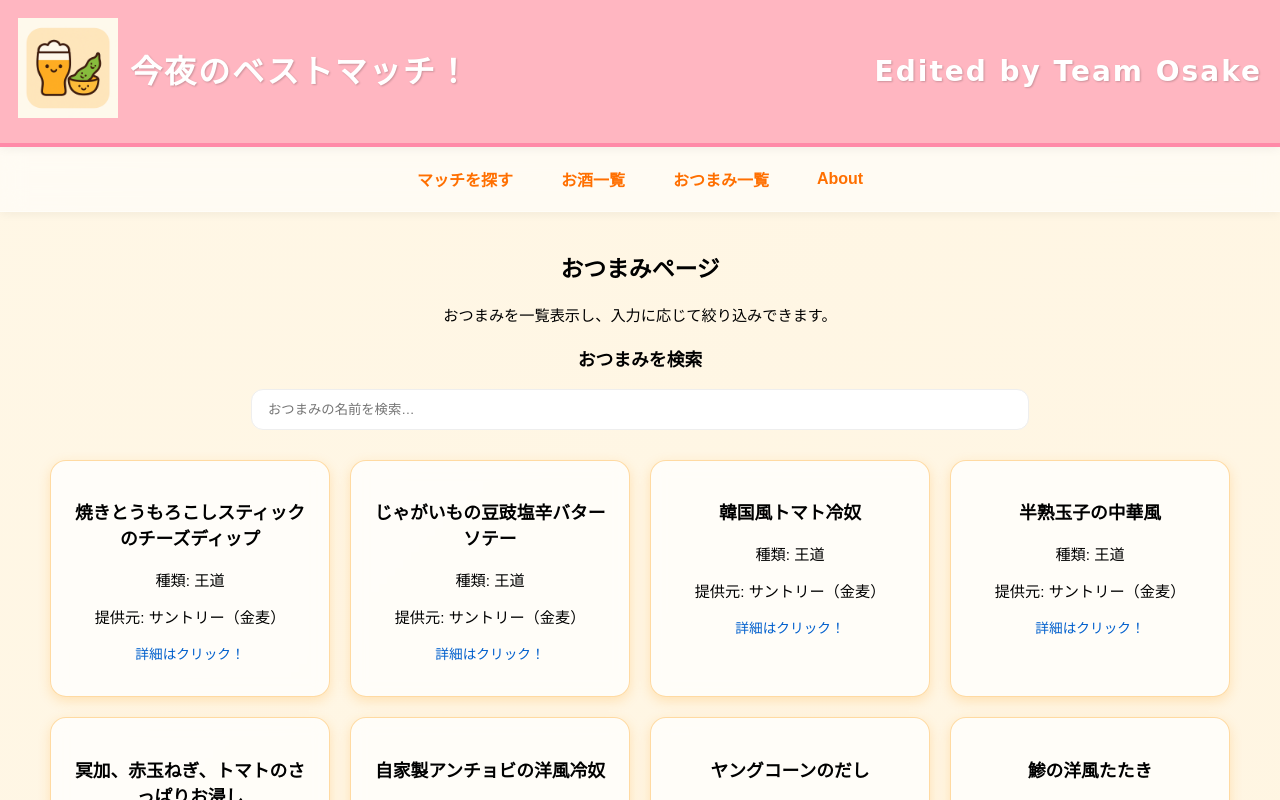
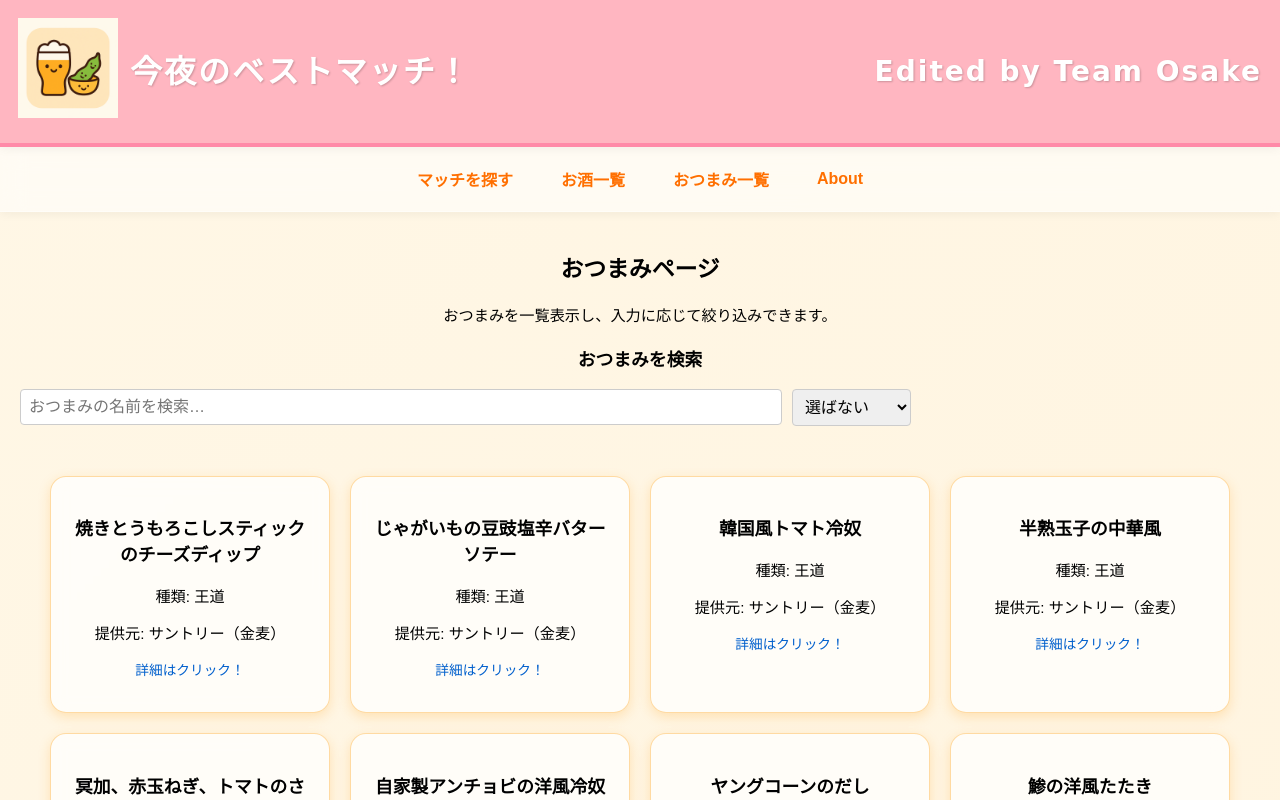
Before and after one commit to sreij/todays_best_match, a React (Vite) app: page /Otsumami in a window 1280 px wide. Shown: the top 800 px of the page. Built offline with nearby package versions, Linux system fonts and the light colour scheme; a web font is replaced by a local one.

Commit message:
おつまみ一覧にフィルタ機能つけた

```diff
--- a/src/Otsumami.jsx
+++ b/src/Otsumami.jsx
@@ -2,37 +2,50 @@ import { useState, useEffect } from "react";
 import { Link } from "react-router-dom";
 import { toHiragana } from "wanakana";
 
+const sources = [
+  "選ばない",
+  "サントリー",
+  "キリン",
+  "Asahi",
+  "白鶴",
+  "霧島酒造",
+  "オエノン",
+  "三和酒類",
+  "サッポロ",
+  "なとり",
+];
+
 export default function Otsumami() {
   const [items, setItems] = useState([]);
   const [query, setQuery] = useState("");
+  const [sourceFilter, setSourceFilter] = useState("選ばない");
   const [filtered, setFiltered] = useState([]);
   const [selectedItem, setSelectedItem] = useState(null);
 
-  // otsumami.json の読み込み
   useEffect(() => {
     fetch("/otsumami.json")
       .then((res) => res.json())
       .then((data) => {
         const all = Object.values(data).flat();
         setItems(all);
-        setFiltered(all); // ← 最初から全文表示
+        setFiltered(all);
       });
   }, []);
 
-  // 入力ごとに絞り込み
-  const handleSearch = (e) => {
-    const value = e.target.value;
-    setQuery(value);
+  useEffect(() => {
+    let results = items;
 
-    // 空なら全文表示
-    if (!value.trim()) {
-      setFiltered(items);
-      return;
+    if (sourceFilter !== "選ばない") {
+      results = results.filter((item) => {
+        return item.source && item.source.includes(sourceFilter);
+      });
     }
 
+    if (query.trim()) {
+      const value = query;
       const valueHira = toHiragana(value);
 
-    const results = items.filter((item) => {
+      results = results.filter((item) => {
         const name = item.name || "";
         const type = item.type || "";
         const source = item.source || "";
@@ -50,9 +63,21 @@ export default function Otsumami() {
           sourceHira.includes(valueHira)
         );
       });
+    }
 
-    setFiltered(results);
-  };
+    const uniqueResults = [];
+    const seenNames = new Set();
+
+    for (const item of results) {
+      if (!seenNames.has(item.name)) {
+        uniqueResults.push(item);
+        seenNames.add(item.name);
+      }
+    }
+
+    setFiltered(uniqueResults);
+
+  }, [query, sourceFilter, items]);
 
   return (
     <main style={{ padding: "20px" }}>
@@ -63,27 +88,52 @@ export default function Otsumami() {
 
       <section style={{ marginTop: "20px" }}>
         <h3>おつまみを検索</h3>
+        <div style={{ display: "flex", flexWrap: "wrap", gap: "10px", alignItems: "center" }}>
           <input
             type="text"
             placeholder="おつまみの名前を検索…"
             value={query}
-          onChange={handleSearch}
+            onChange={(e) => setQuery(e.target.value)}
+            style={{
+              padding: "8px",
+              fontSize: "16px",
+              minWidth: "250px",
+              border: "1px solid #ccc",
+              borderRadius: "4px"
+            }}
           />
+
+          <select
+            value={sourceFilter}
+            onChange={(e) => setSourceFilter(e.target.value)}
+            style={{
+              padding: "8px",
+              fontSize: "16px",
+              cursor: "pointer",
+              border: "1px solid #ccc",
+              borderRadius: "4px"
+            }}
+          >
+            {sources.map((source) => (
+              <option key={source} value={source}>
+                {source}
+              </option>
+            ))}
+          </select>
+        </div>
       </section>
 
-      {/* ▼ 一覧表示 ▼ */}
-      <div className="grid search-grid">
+      <div className="grid search-grid" style={{ marginTop: "20px" }}>
         {filtered.length > 0 ? (
           filtered.map((item) => (
             <div
               className="grid-item"
               key={item.id}
-              //クリックで選択状態にする
               onClick={() => setSelectedItem(item)}
-              style={{ cursor: "pointer" }} // クリックできることを示す
+              style={{ cursor: "pointer" }}
             >
               <h3>{item.name}</h3>
-              <p>種類: {item.type == "classic" ? "王道" : "意外"}</p>
+              <p>種類: {item.type === "classic" ? "王道" : "意外"}</p>
               <p>提供元: {item.source}</p>
               <p style={{ color: "#005fccff", fontSize: "0.9em", marginTop: "10px" }}>
                 詳細はクリック！
@@ -102,12 +152,20 @@ export default function Otsumami() {
       {selectedItem && (
         <div className="modal-overlay" onClick={() => setSelectedItem(null)}>
           <div className="modal-content" onClick={(e) => e.stopPropagation()}>
-            <button className="close-button" onClick={() => setSelectedItem(null)}>×</button>
+            <button className="close-button" onClick={() => setSelectedItem(null)}>
+              ×
+            </button>
             <h2 className="modal-title">おつまみ詳細</h2>
 
-            <div className={`detail-section ${selectedItem.type === 'surprise' ? 'surprise-bg' : 'classic-bg'}`}>
+            <div
+              className={`detail-section ${
+                selectedItem.type === "surprise" ? "surprise-bg" : "classic-bg"
+              }`}
+            >
               <h3>{selectedItem.name}</h3>
-              <p className="detail-sub">種類: {selectedItem.type === 'classic' ? '王道' : '意外'}</p>
+              <p className="detail-sub">
+                種類: {selectedItem.type === "classic" ? "王道" : "意外"}
+              </p>
               <p className="detail-sub">提供元: {selectedItem.source}</p>
 
               <div style={{ marginTop: "15px" }}>
```
Lines whose indentation alone changed are shown as unchanged.
